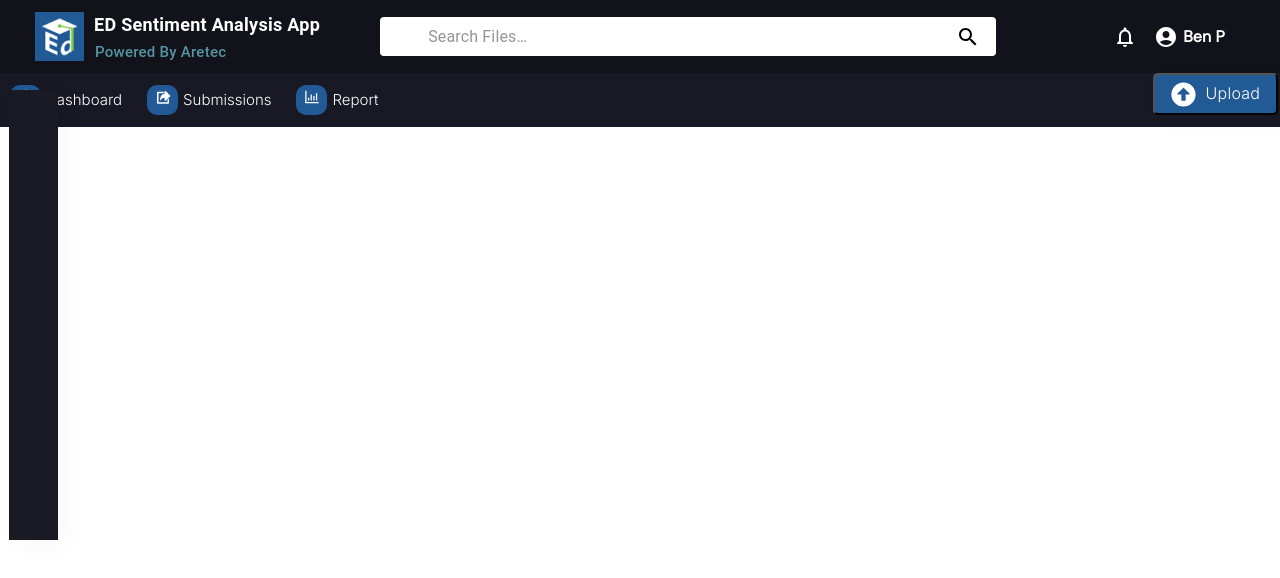
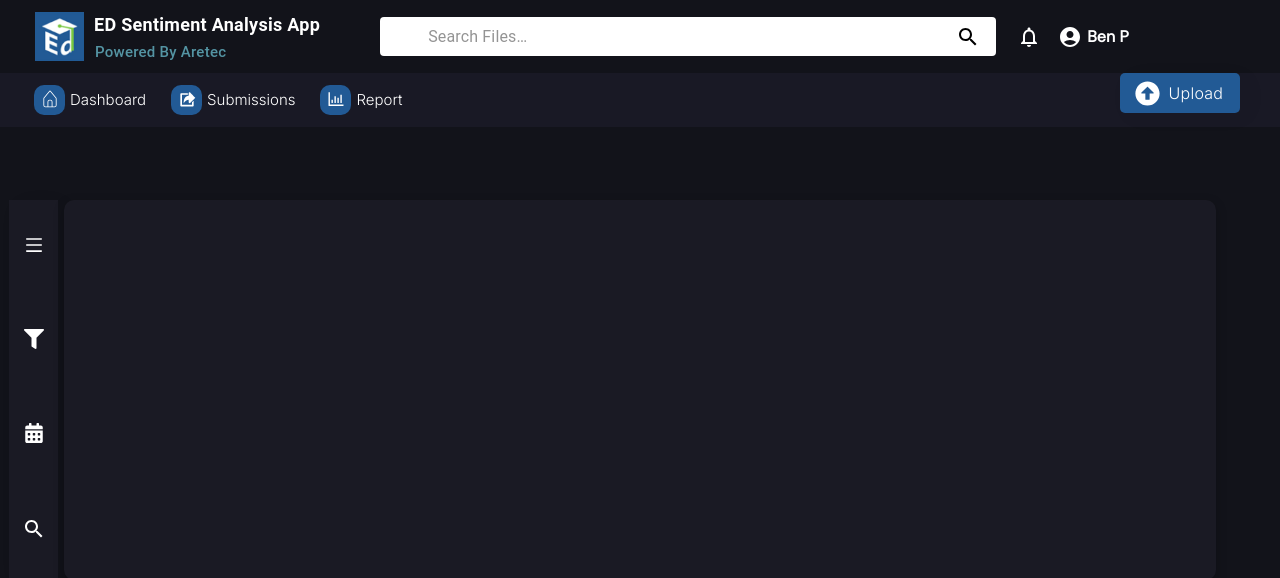
Before and after one commit to Entrolics-LLC/sentiment_frontend, a React (Create React App) app: page / in a window 1280 px wide. Shown: the top 578 px of the page. Built offline with nearby package versions, Linux system fonts and the light colour scheme.

Commit message:
feat/middle section

```diff
--- a/src/App.css
+++ b/src/App.css
@@ -6,7 +6,7 @@ body {
   --main-background: #12131A;
   --second-background: #191925;
   --text-color: #FFFFFF;
-  /* background-color: var(--main-background); */
+  background-color: var(--main-background);
   font-family: 'Inter' !important;
 }
 
@@ -53,19 +53,43 @@ body {
 /* sidebar */
 .sideBar {
   position: absolute;
+  display: flex;
+  flex-direction: column;
+  justify-content: space-around;
+  align-items: center;
   width: 49px;
-  height: 450px;
+  height: 380px;
   left: 9px;
-  top: 90px;
+  top: 160px;
   background: #1A1A24;
   box-shadow: 8px 4px 24px rgba(0, 0, 0, 0.03);
 }
+
+.iconSideBar {
+  color: var(--text-color);
+  font-size: 20px;
+}
+
+/* Middle section */
+.middleSection {
+  display: flex;
+  position: absolute;
+  width: 1150px;
+  height: 380px;
+  left: 64px;
+  top: 160px;
+  background: #1A1A24;
+  box-shadow: 0px 4px 11px rgba(0, 0, 0, 0.25);
+  border-radius: 10px;
+}
+
 /* Bottom Header */
 .bottom-header {
   background-color: var(--second-background) !important;
   flex-wrap: nowrap;
   display: flex;
-
+  padding-left: 24px;
+  padding-right: 24px;
 }
 
 .left {
@@ -75,6 +99,19 @@ body {
   display: flex;
   align-items: center;
   color: var(--text-color);
+}
+
+.iconBox {
+  width: 31px;
+  height: 30px;
+  border-radius: 10px;
+  background: var(--buttoniconbackground-color);
+}
+
+.icon {
+  font-size: 20px !important;
+  margin-top: 4px !important;
+  vertical-align: middle !important;
 }
 
 .leftText {
@@ -89,60 +126,93 @@ body {
 .right {
   display: flex;
   margin-left: 10px;
-  /* align-self: flex-end !important; */
   position: absolute;
-  right: 0px;
+  right: 40px;
   color: var(--text-color);
   align-items: center;
 }
-.container{
-  display: flex;
- background-color: #FFFFFF;
-}
-.button {
-  /* position: absolute; */
-  /* font-size: 10px; */
-  width: 125px;
-  height: 42px;
+
+.buttonBottomHeader {
+  border: none;
+  width: 120px;
+  height: 40px;
   background-color: var(--buttoniconbackground-color);
   box-shadow: 8px 4px 24px rgba(0, 0, 0, 0.03);
+  color: var(--text-color);
   border-radius: 5px;
+}
+
+.buttonText {
+  vertical-align: middle;
   font-family: 'Inter';
   font-style: normal;
   font-weight: 500;
   font-size: 16px;
   line-height: 19px;
   letter-spacing: 0.016em;
-  color: var(--text-color);
-  text-align: center;
   margin-right: 2px;
 }
 
 .btn-icon {
   vertical-align: middle;
-  /* padding: 4px !important; */
   font-size: 25px;
   margin-right: 5px;
 }
 
-.iconBox {
-  width: 31px;
-  height: 30px;
-  border-radius: 10px;
-  background: var(--buttoniconbackground-color);
+@media screen and (max-width:800px) {
+
+  .right {
+    position: fixed;
+    /* position: relative; */
+    /* right: -10px; */
+
+  }
 }
 
-.icon {
-  font-size: 18px !important;
-  vertical-align: middle !important;
+/* medium device */
+@media only screen and(min-width: 768px) {
+  .middleSection {
+    width: 80%;
+  }
 }
 
-@media screen and (max-width:800px) {
+/* small device */
+@media screen and (min-width: 600px) {
+  .middleSection {
+    width: 90%;
+    top: 200px;
+  }
+
+  .sideBar {
+    top: 200px;
+  }
+}
+
+/* large devices */
+@media screen and (min-width:992px) {
+  .middleSection {
+    width: 90%;
+  }
+}
+
+/* extra small devices */
+@media screen and (max-width:600px) {
   .bottom-header {
     flex-wrap: wrap;
   }
-  .right{
+
+  .right {
     position: relative;
+    right: -10px;
+  }
 
+  .middleSection {
+    width: 78%;
+    top: 200px;
   }
+
+  .sideBar {
+    top: 200px;
+  }
+
 }
--- a/src/App.js
+++ b/src/App.js
@@ -2,15 +2,18 @@ import React from 'react'
 import "./App.css"
 import Headerbottom from './Component/Bottomheader'
 import Headertop from './Component/Headertop'
+import Middlesection from './Component/Middle section'
 import Sidebar from './Component/Sidebar'
 
 const App = () => {
   return (
     <>
-     <Headertop/>
-     <Sidebar/>
+      <Headertop />
+      <Headerbottom />
+      <Sidebar />
+      <Middlesection/>
 
-<Headerbottom />
+
     </>
   )
 }
--- a/src/Component/Bottomheader/index.jsx
+++ b/src/Component/Bottomheader/index.jsx
@@ -1,8 +1,8 @@
 import React from 'react'
-import {CiHome} from 'react-icons/ci';
-import {TiExport} from 'react-icons/ti';
-import {AiOutlineBarChart} from 'react-icons/ai';
-import {FaArrowAltCircleUp} from 'react-icons/fa';
+import { CiHome } from 'react-icons/ci';
+import { TiExport } from 'react-icons/ti';
+import { AiOutlineBarChart } from 'react-icons/ai';
+import { FaArrowAltCircleUp } from 'react-icons/fa';
 
 const Headerbottom = () => {
     return (
@@ -29,7 +29,7 @@ const Headerbottom = () => {
                     <p className='leftText'> Report</p>
                 </div>
                 <div className='right'>
-                    <button className='button'> <FaArrowAltCircleUp className='btn-icon'/> Upload</button>
+                    <button className='buttonBottomHeader'> <FaArrowAltCircleUp className='btn-icon' /> <span className='buttonText'>Upload</span></button>
                 </div>
             </div>
 
--- a/src/Component/Headertop/index.jsx
+++ b/src/Component/Headertop/index.jsx
@@ -23,6 +23,10 @@ const Search = styled('div')(({ theme }) => ({
     marginRight: theme.spacing(14),
     marginLeft: 0,
     width: '100%',
+    [theme.breakpoints.up('xs')]: {
+        marginRight: theme.spacing(2),
+        width:'60%',
+    },
     [theme.breakpoints.up('sm')]: {
         marginLeft: theme.spacing(6),
         width: '50%',
--- /dev/null
+++ b/src/Component/Middle section/index.jsx
@@ -0,0 +1,16 @@
+import * as React from 'react';
+import Box from '@mui/material/Box';
+import Grid from '@mui/material/Grid';
+
+const Middlesection = () => {
+    return (
+        <>
+            <div className="middleSection">
+
+            </div>
+
+        </>
+    )
+}
+
+export default Middlesection
--- a/src/Component/Sidebar/index.jsx
+++ b/src/Component/Sidebar/index.jsx
@@ -1,11 +1,18 @@
 import React from 'react'
+import {AiOutlineMenu} from 'react-icons/ai'
+import {FaFilter} from 'react-icons/fa'
+import {FaCalendarAlt} from 'react-icons/fa'
+import SearchIcon from '@mui/icons-material/Search';
 
 const Sidebar = () => {
   return (
     <>
-    <div className="sideBar">
-
-    </div>
+      <div className="sideBar">
+        <div className="iconSideBar"><AiOutlineMenu/></div>
+        <div className="iconSideBar"><FaFilter/></div>
+        <div className="iconSideBar"><FaCalendarAlt/></div>
+        <div className="iconSideBar"><SearchIcon /></div>
+      </div>
     </>
   )
 }
```
